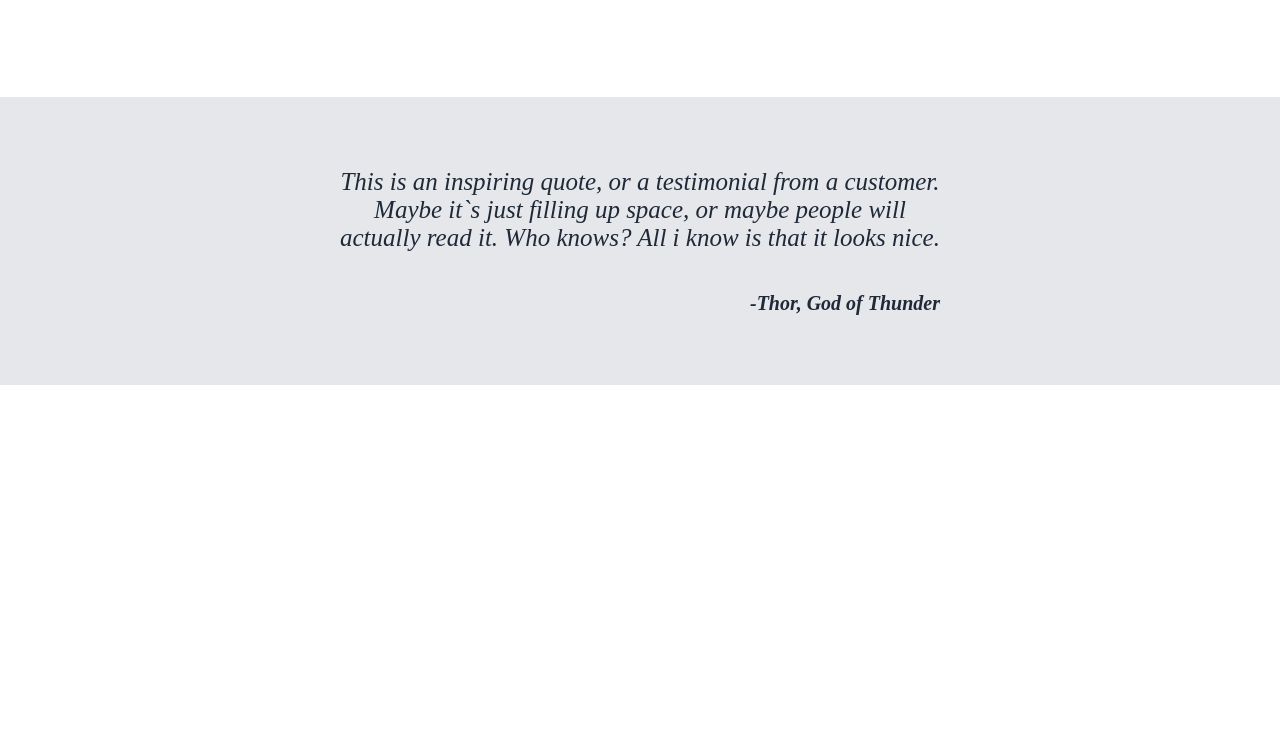
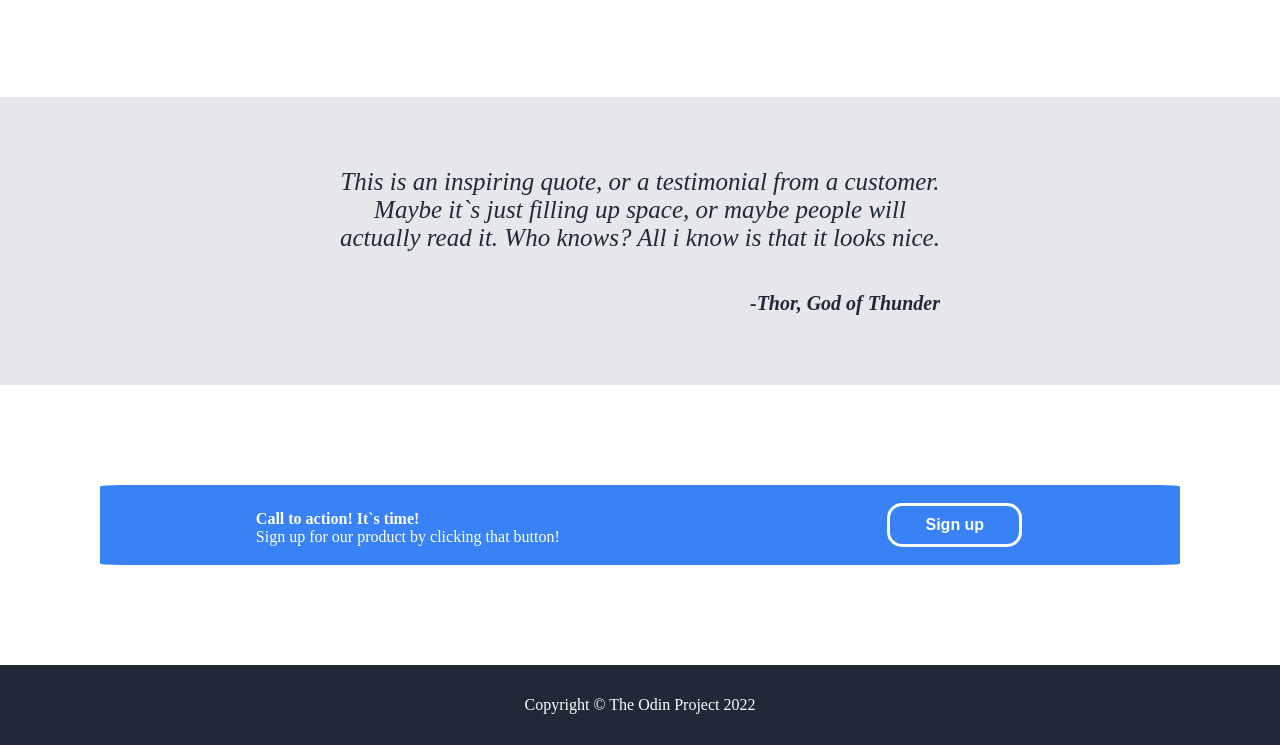
Before and after one commit to Emanuel532/Landing-page, a plain HTML site: page index.html in a window 1280 px wide. Shown: the part 861-1606 px from the top of the page. Before the commit the page ends 1246 px from the top, so only its background shows below. Drawn offline with Linux system fonts and the light colour scheme.

Commit message:
Added footer + signup banner

```diff
--- a/index.html
+++ b/index.html
@@ -61,11 +61,18 @@
     </div>
 
     <div class="signup">
+        <div class="left_signup">
+            <h4>Call to action! It`s time!</h4>
+            <p>Sign up for our product by clicking that button!</p>
+        </div>
 
+        <div class="right_signup">
+            <button>Sign up</button>
+        </div>
     </div>
 
     <div class="footer">
-
+        <p>Copyright © The Odin Project 2022</p>
     </div>
 </body>
 </html>
--- a/style.css
+++ b/style.css
@@ -132,3 +132,61 @@ body {
     text-align: end;
     font-weight: bolder;
 }
+
+
+.signup {
+    background-color: #3882F6;
+    border: #3882F6;
+    border-style: solid;
+    border-radius: 2%;
+    margin: 100px;
+    display: flex;
+    flex-direction: row;
+    align-items: center;
+    justify-content: space-around;
+    gap: 50px;
+    color: white;
+}
+.signup .left_signup {
+    margin-left: 15px;
+}
+
+.signup .right_signup {
+    display: flex;
+    justify-content: center;
+    align-items: center;
+    margin-right: 15px;
+}
+
+.signup h4 {
+    margin-bottom: 0px;
+}
+
+.signup p {
+    margin-top: 0;
+}
+
+.signup button {
+    background-color: #3882F6;
+    border: solid white;
+    color: white;
+    padding: 10px;
+    padding-left: 35px;
+    padding-right: 35px;
+    text-align: center;
+    text-decoration: none;
+    display: inline-block;
+    font-size: 16px;
+    margin: 4px 2px;
+    border-radius: 15px;
+    font-weight: bolder;
+}
+
+.footer {
+    background-color: #1f2937;
+    padding: 15px 100px;
+    display: flex;
+    align-items: center;
+    justify-content: center;
+    color: white;
+}
```
